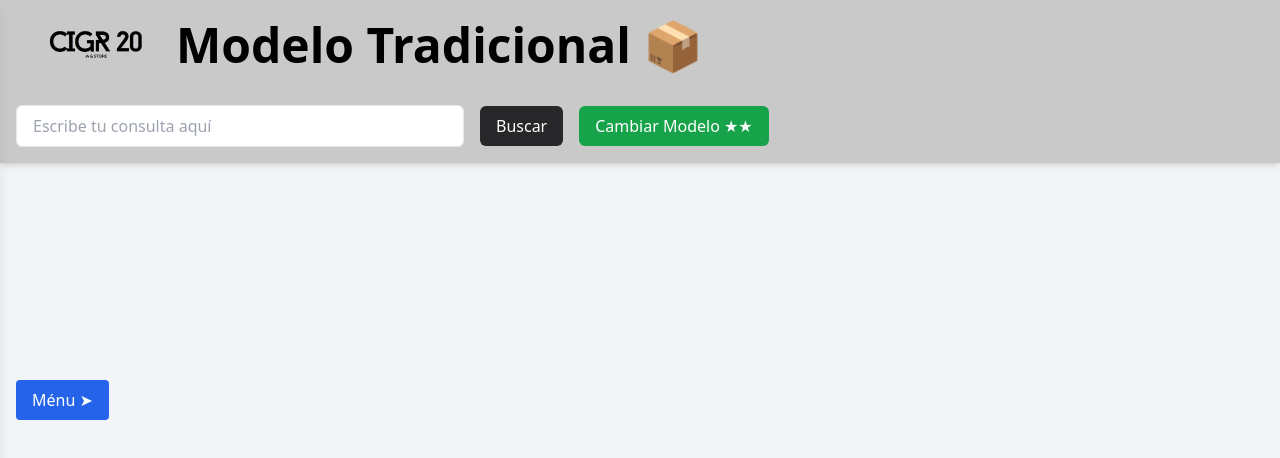
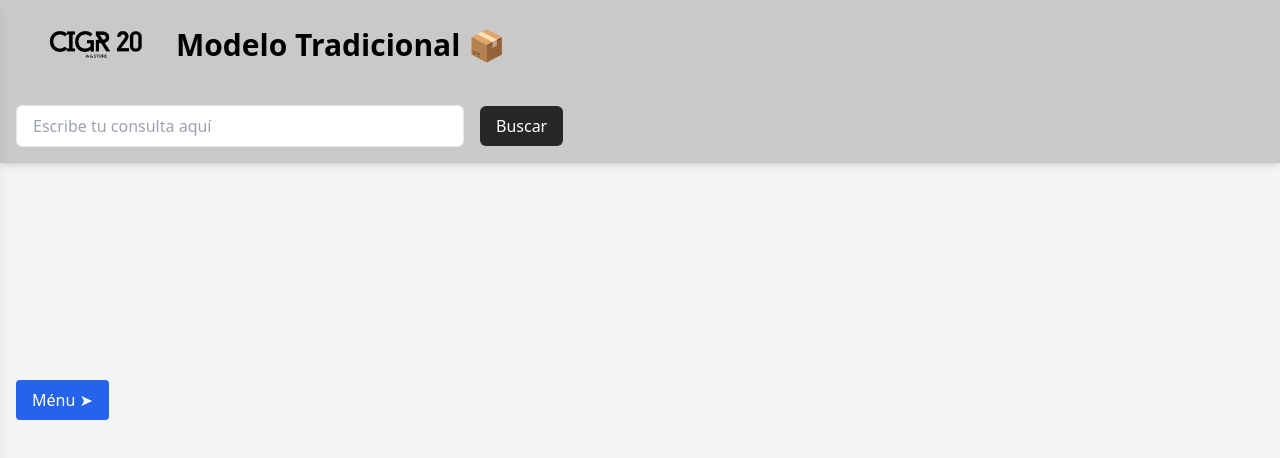
Before and after one commit to cesar3318123/ecommerce_web, a React (Create React App) app: page / in a window 1280 px wide. Shown: the top 458 px of the page. Built offline with nearby package versions, Linux system fonts and the light colour scheme.

Commit message:
sexteavos cambios

```diff
--- a/src/home.jsx
+++ b/src/home.jsx
@@ -33,7 +33,7 @@ function Home() {
             </div>
 
 
-            <h1 className="text-5xl font-semibold text-center">Modelo Tradicional 📦</h1>
+            <h1 className="text-3xl font-semibold text-center">Modelo Tradicional 📦</h1>
             </div>
             {/*Parte inferior*/}
             <div className="p-4 flex items-center space-x-4">
@@ -47,12 +47,7 @@ function Home() {
             <button className="bg-zinc-800 text-white px-4 py-2 rounded-md hover:bg-zinc-500 transition">
                 Buscar
             </button>
-            {/* Botón para cambiar la Interfaz*/}
-            <button
-                onClick={() => navigate("/home2")}
-                className="bg-green-600 text-white px-4 py-2 rounded-md hover:bg-green-400 transition">
-                Cambiar Modelo ★★
-            </button>
+
             </div>
 
             </header>
@@ -91,6 +86,14 @@ function Home() {
                 {isOpen ? "Cerrar" : "Cerrar"}
                 </button>
 
+
+                {/* Botón para cambiar la Interfaz*/}
+                <button
+                onClick={() => navigate("/home2")}
+                className="bg-green-600 text-white px-4 py-2 rounded-md hover:bg-green-400 transition">
+                Cambiar Modelo ★★
+                </button>
+
                 </div>
             </div>
         </div>
--- a/src/home2.jsx
+++ b/src/home2.jsx
@@ -121,14 +121,6 @@ function Home_IA() {
 {/* Panel inferior tipo chat de IA (como el de ChatGPT) */}
             <div className="fixed bottom-4 left-4 right-4 bg-black text-white px-6 py-4 rounded-md shadow-lg z-50">
                 <div className="flex flex-col md:flex-row justify-between items-center">
-                    {/* Parte izquierda */}
-                    <div className="flex gap-4">
-                        <button
-                        onClick={() => navigate("/")}
-                        className="bg-green-600 text-white px-4 py-2 rounded-md hover:bg-green-400 transition">
-                            Cambiar Modelo ★★
-                        </button>
-                    </div>
 
                     {/* Parte derecha */}
                     <div className="flex gap-4 mb-4 md:mb-0">
@@ -178,6 +170,12 @@ function Home_IA() {
                 {isOpen ? "Cerrar" : "Cerrar"}
                 </button>
 
+                <button
+                 onClick={() => navigate("/")}
+                 className="bg-green-600 text-white px-4 py-2 rounded-md hover:bg-green-400 transition">
+                 Cambiar Modelo ★★
+                </button>
+
                 </div>
 
 
```
